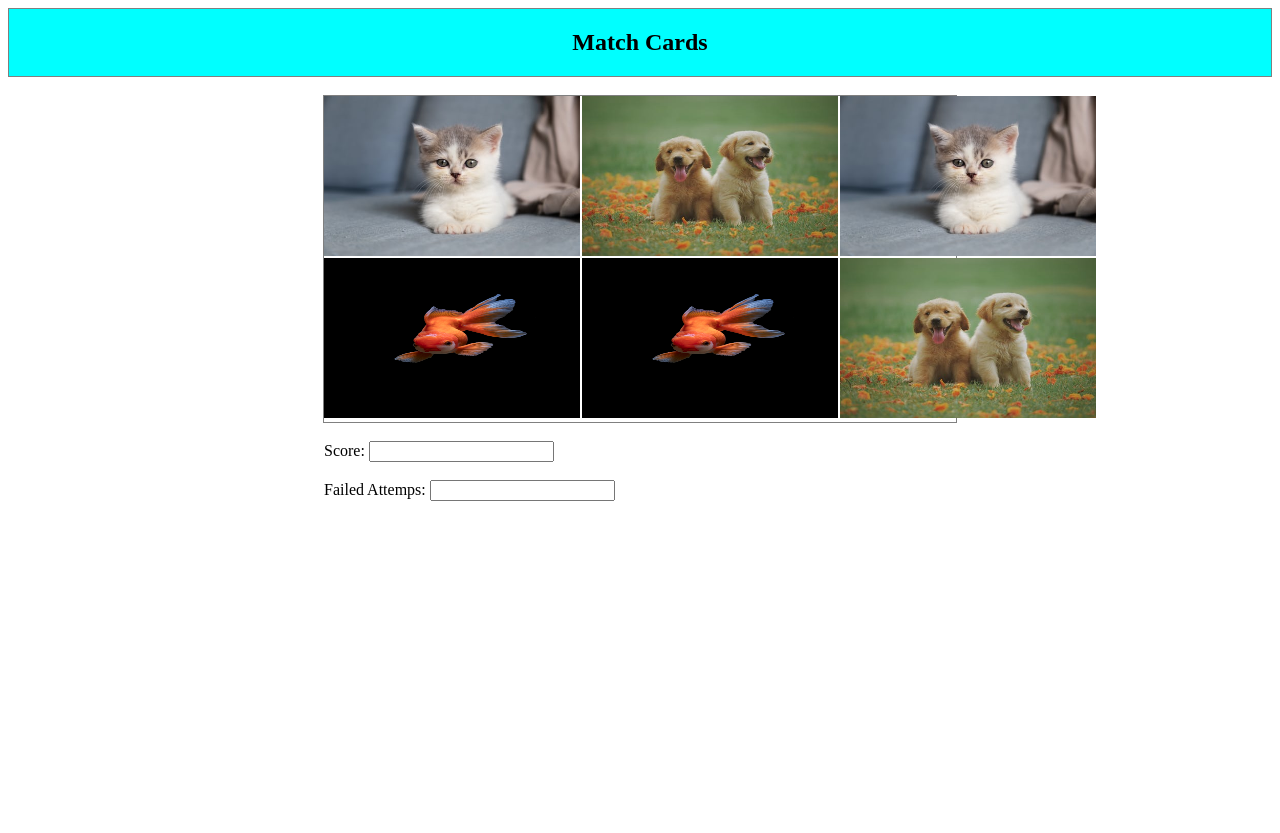
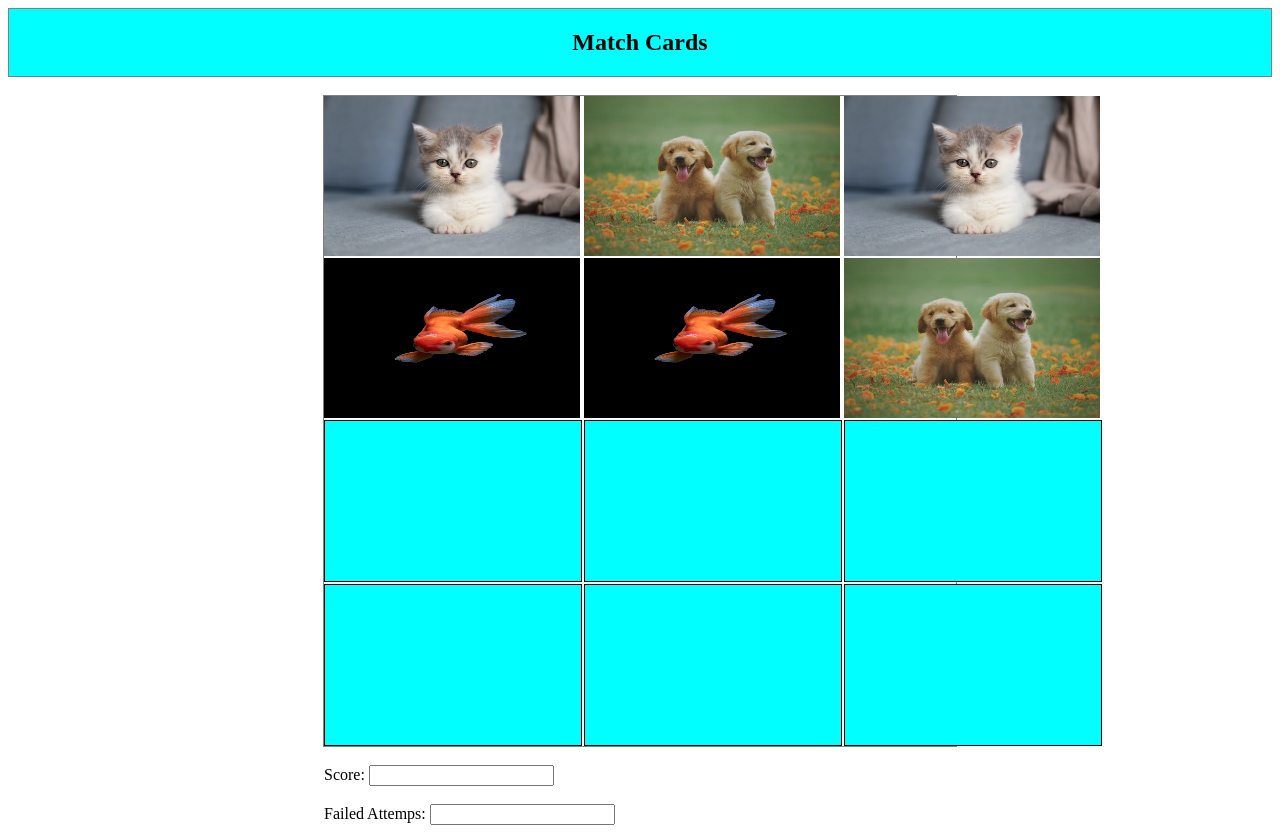
Before and after one commit to Gizmo10/MemoryGame, a plain HTML site: page index.html in a window 1280 px wide. Before the commit the page ends 800 px from the top, so only its background shows below. Drawn offline with Linux system fonts and the light colour scheme.

Commit message:
css for div
The div have css set and their z-index lower than img z-index

```diff
--- a/index.css
+++ b/index.css
@@ -9,6 +9,16 @@ img{
 
     width: 20vw;
     height: 20vh;
+    z-index: 1;
+}
+
+div{
+
+    width: 20vw;
+    height: 20vh;
+    background-color:aqua;
+    border: 1px solid black;
+    z-index: 0;
 }
 
 #gameGrid{
```
